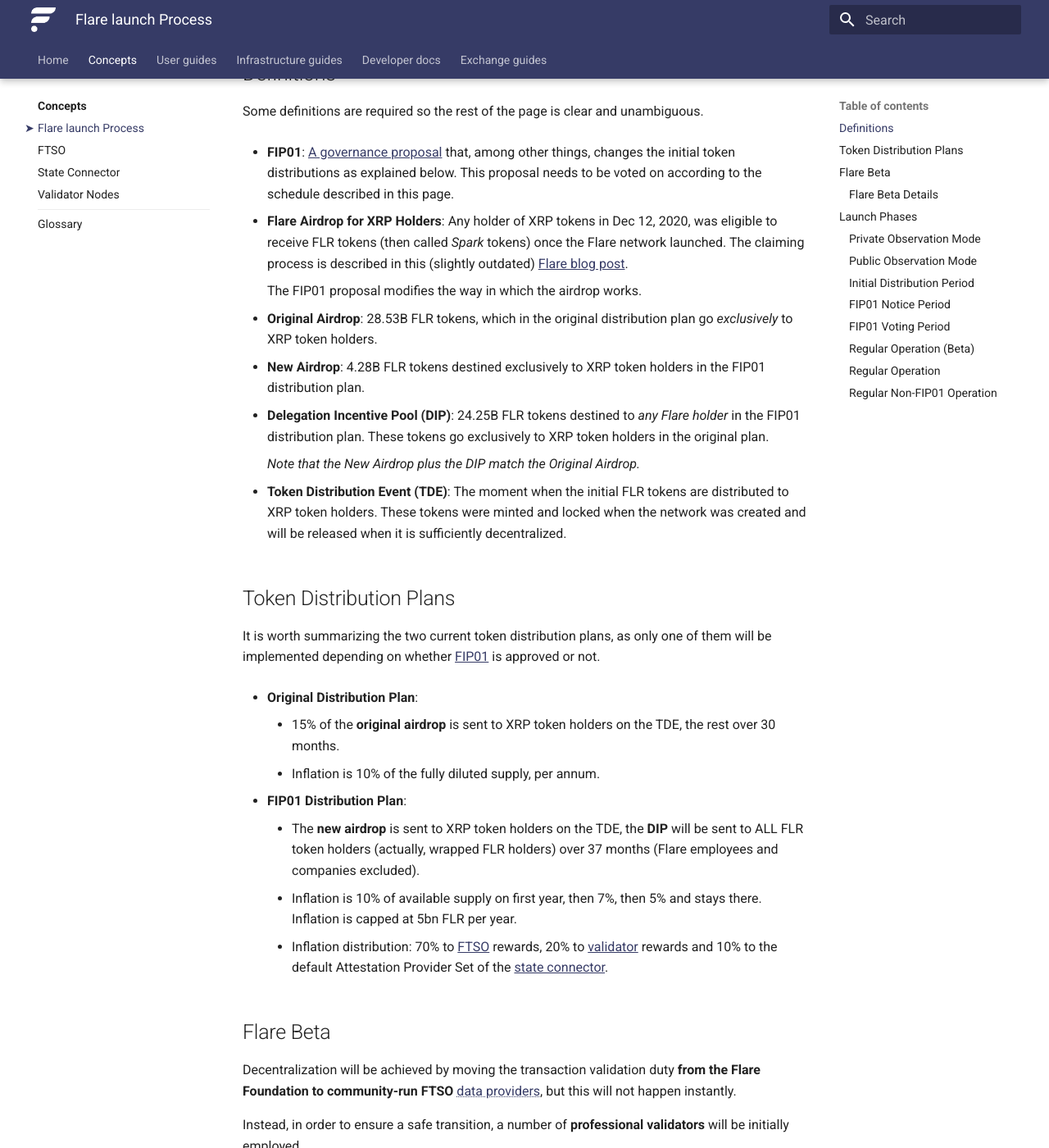
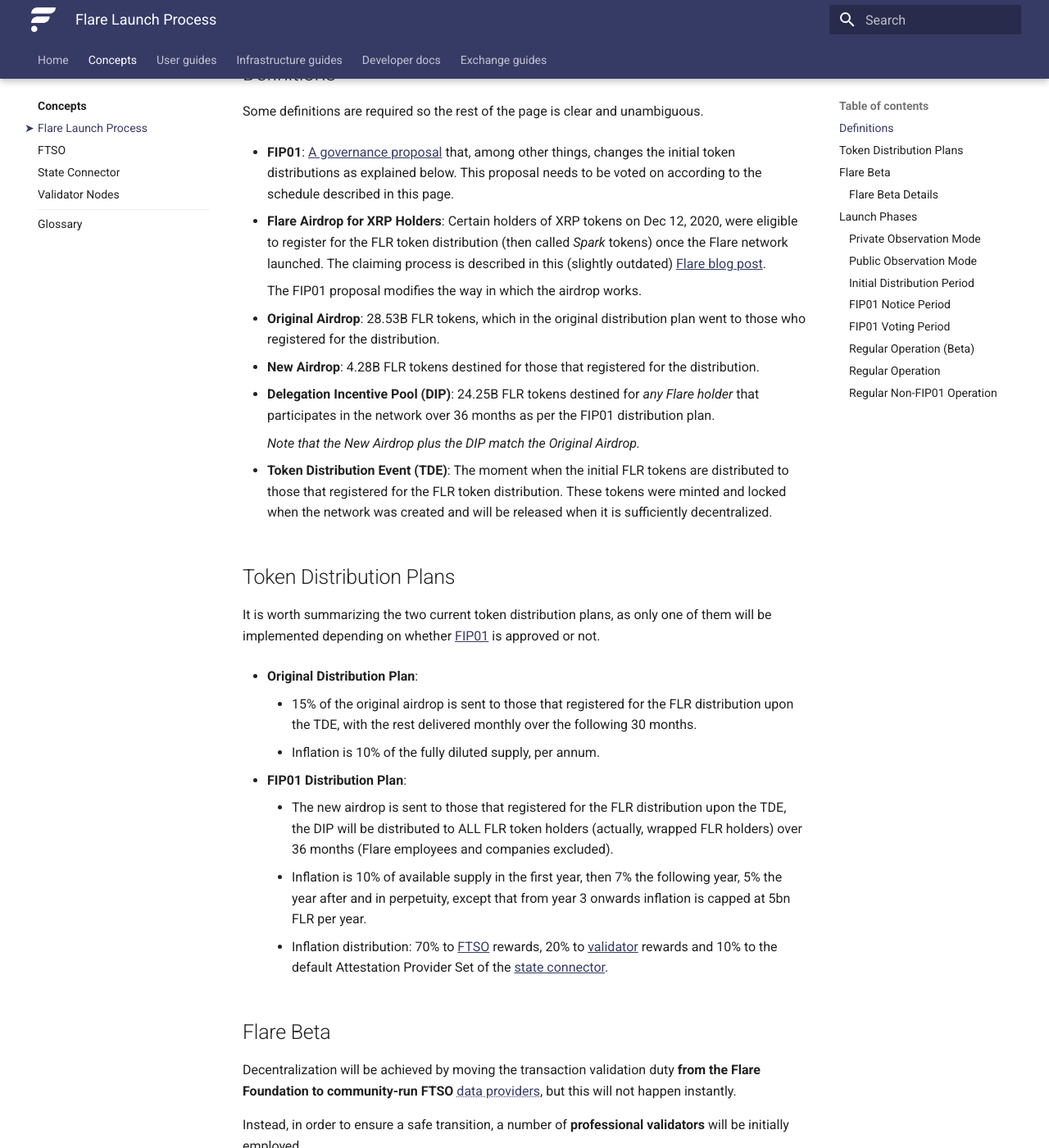
Before and after one commit to flare-foundation/docs, an MkDocs documentation site: the page built from docs/tech/flare-launch-process.md, in a window 1280 px wide and 1400 px high, scrolled down 538 px. Shown: the whole window at 82% size. Built offline with MkDocs 1.6.1 and Material for MkDocs 9.7.7, drawn with Linux system fonts in a browser that asks for light colours; comment, search, counter and statistics services are not loaded; some of the changed text lies outside the part shown.

Commit message:
Reviewer feedback

```diff
--- a/docs/tech/flare-launch-process.md
+++ b/docs/tech/flare-launch-process.md
@@ -1,4 +1,4 @@
-# Flare launch Process
+# Flare Launch Process
 
 The Flare launch is delicate, as it involves a rather **large airdrop**, a **community vote**, and the deployment of a **novel meritocratic consensus** system.
 For this reason, it has been divided into a series of **sequential phases** with **clearly-defined triggers** that signal each transition.
@@ -21,21 +21,20 @@
 * **FIP01**: [A governance proposal](https://flare.xyz/fip01/){target=_blank} that, among other things, changes the initial token distributions as explained below.
 This proposal needs to be voted on according to the schedule described in this page.
 
-* **Flare Airdrop for XRP Holders**: Any holder of XRP tokens in Dec 12, 2020, was eligible to receive FLR tokens (then called _Spark_ tokens) once the Flare network launched.
+* **Flare Airdrop for XRP Holders**: Certain holders of XRP tokens on Dec 12, 2020, were eligible to register for the FLR token distribution (then called _Spark_ tokens) once the Flare network launched.
     The claiming process is described in this (slightly outdated) [Flare blog post](https://flare.xyz/claiming-spark-faqs/){target=_blank}.
 
     The FIP01 proposal modifies the way in which the airdrop works.
 
-* **Original Airdrop**: 28.53B FLR tokens, which in the original distribution plan go _exclusively_ to XRP token holders.
+* **Original Airdrop**: 28.53B FLR tokens, which in the original distribution plan went to those who registered for the distribution.
 
-* **New Airdrop**: 4.28B FLR tokens destined exclusively to XRP token holders in the FIP01 distribution plan.
+* **New Airdrop**: 4.28B FLR tokens destined for those that registered for the distribution.
 
-* **Delegation Incentive Pool (DIP)**: 24.25B FLR tokens destined to _any Flare holder_ in the FIP01 distribution plan.
-These tokens go exclusively to XRP token holders in the original plan.
+* **Delegation Incentive Pool (DIP)**: 24.25B FLR tokens destined for _any Flare holder_ that participates in the network over 36 months as per the FIP01 distribution plan.
 
     _Note that the New Airdrop plus the DIP match the Original Airdrop._
 
-* **Token Distribution Event (TDE)**: The moment when the initial FLR tokens are distributed to XRP token holders.
+* **Token Distribution Event (TDE)**: The moment when the initial FLR tokens are distributed to those that registered for the FLR token distribution.
 These tokens were minted and locked when the network was created and will be released when it is sufficiently decentralized.
 
 ## Token Distribution Plans
@@ -44,13 +43,13 @@
 
 * **Original Distribution Plan**:
 
-    * 15% of the **original airdrop** is sent to XRP token holders on the TDE, the rest over 30 months.
+    * 15% of the original airdrop is sent to those that registered for the FLR distribution upon the TDE, with the rest delivered monthly over the following 30 months.
     * Inflation is 10% of the fully diluted supply, per annum.
 
 * **FIP01 Distribution Plan**:
 
-    * The **new airdrop** is sent to XRP token holders on the TDE, the **DIP** will be sent to ALL FLR token holders (actually, wrapped FLR holders) over 37 months (Flare employees and companies excluded).
-    * Inflation is 10% of available supply on first year, then 7%, then 5% and stays there. Inflation is capped at 5bn FLR per year.
+    * The new airdrop is sent to those that registered for the FLR distribution upon the TDE, the DIP will be distributed  to ALL FLR token holders (actually, wrapped FLR holders) over 36 months (Flare employees and companies excluded).
+    * Inflation is 10% of available supply in the first year, then 7% the following year, 5% the year after and in perpetuity, except that from year 3 onwards inflation is capped at 5bn FLR per year.
     * Inflation distribution: 70% to [FTSO](./ftso.md) rewards, 20% to [validator](./validators.md) rewards and 10% to the default Attestation Provider Set of the [state connector](./state-connector.md).
 
 ## Flare Beta
```
